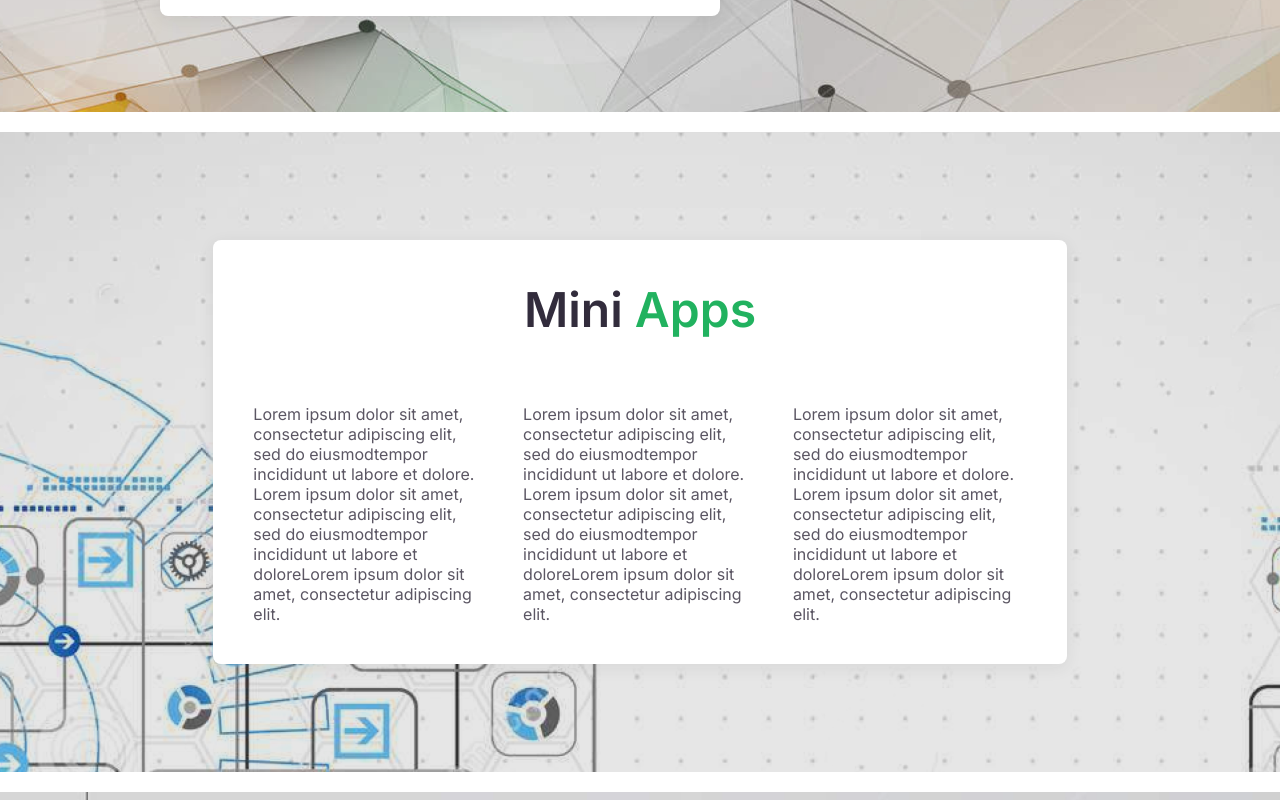
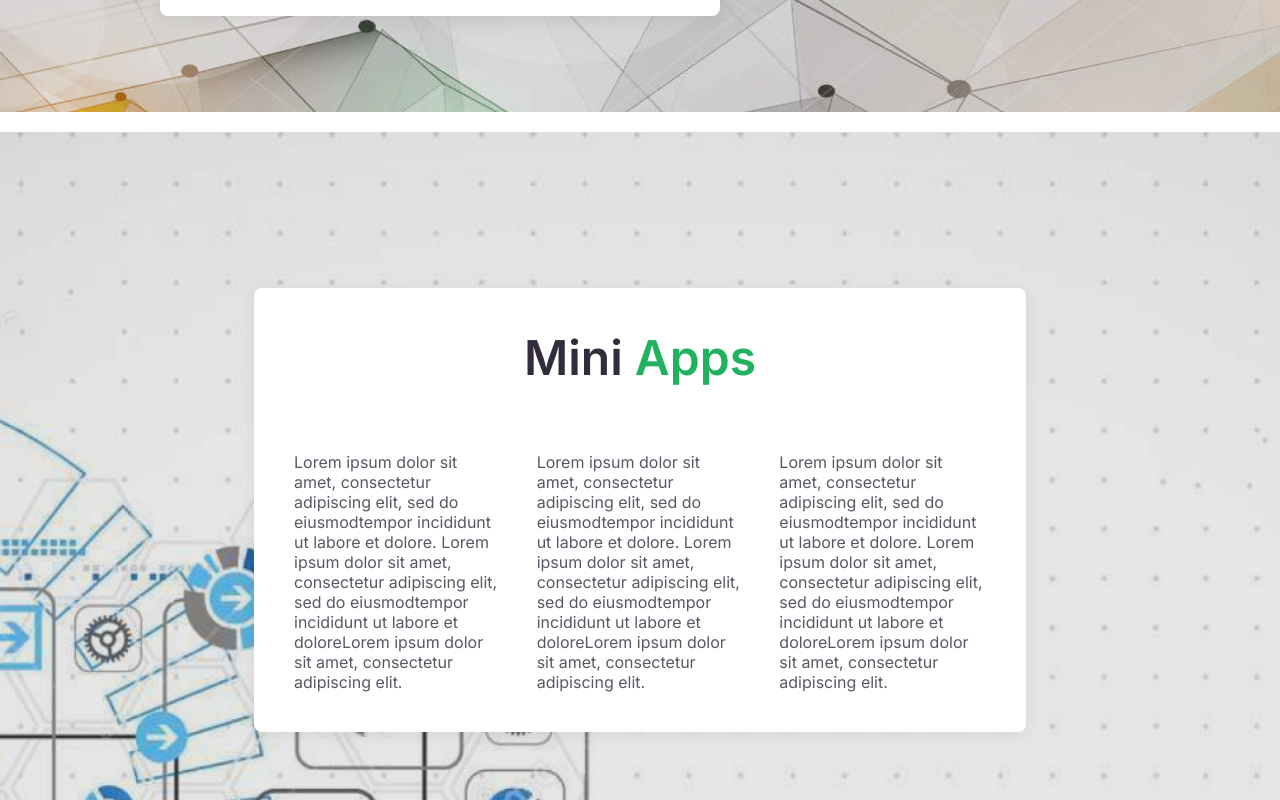
Before and after one commit to mominhyatkhandev/ops-2-frontend, a Next.js app: page / in a window 1280 px wide. Shown: the part 2660-3460 px from the top of the page. Built offline with nearby package versions, Linux system fonts and the light colour scheme.

Commit message:
padding miniapps section

```diff
--- a/src/components/Content/MiniApps/MiniApps.tsx
+++ b/src/components/Content/MiniApps/MiniApps.tsx
@@ -6,7 +6,7 @@ const MiniApps = (): JSX.Element => {
   return (
     <div id="NewRootRoot" className="flex flex-col w-full mb-[20px]">
       {/* <div className="ma-bg bg-cover bg-50%_50% bg-blend-normal bg-no-repeat flex flex-col justify-center min-h-[640px] shrink-0 items-center"> */}
-      <div className="min-h-[640px] flex flex-col justify-center shrink-0 items-center relative">
+      <div className="min-h-[640px] flex flex-col justify-center shrink-0 px-[254px] py-[156px] items-center relative">
         <Image
           src={miniApps}
           alt="miniApps Background"
@@ -15,7 +15,7 @@ const MiniApps = (): JSX.Element => {
           quality={100}
           className="absolute inset-0"
         />
-        <div className="shadow-[0px_4px_16px_0px_rgba(51,_51,_51,_0.08)] bg-neutral-white-base flex flex-col justify-center gap-16 w-2/3 h-auto shrink-0 items-center p-[40px] rounded-lg relative">
+        <div className="shadow-[0px_4px_16px_0px_rgba(51,_51,_51,_0.08)] bg-neutral-white-base flex flex-col justify-center gap-16 shrink-0 items-center p-10 rounded-lg relative">
           <div
             id="MiniApps1"
             className="text-5xl font-semibold leading-[60px] text-secondary-base"
```
